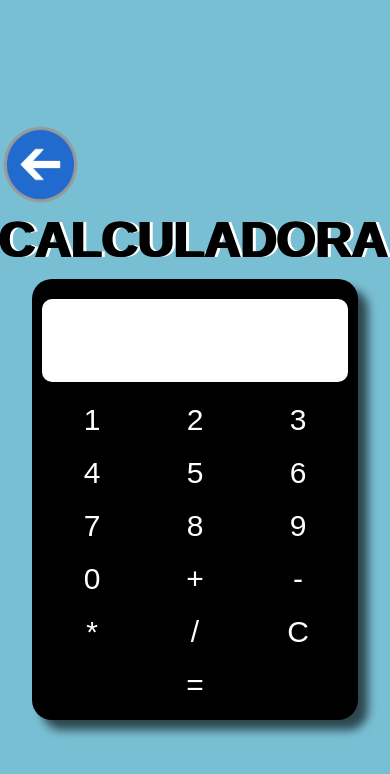
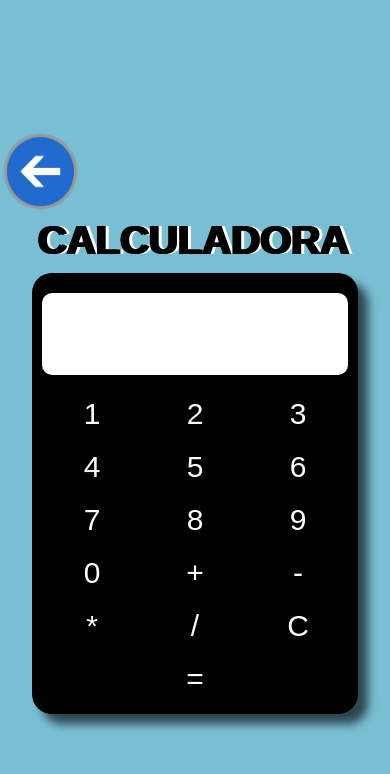
Before and after one commit to GuilhermeOV/Projetos, a plain HTML site: page Calculator/index.html in a window 390 px wide. Drawn offline with Linux system fonts and the light colour scheme.

Commit message:
add media querie

```diff
--- a/Calculator/style.css
+++ b/Calculator/style.css
@@ -60,3 +60,8 @@ button:hover{
     border: none;
     background-color: transparent;
 }
+@media screen and (max-width:600px) {
+    header{
+        font-size: 20px;
+    }
+}
```
